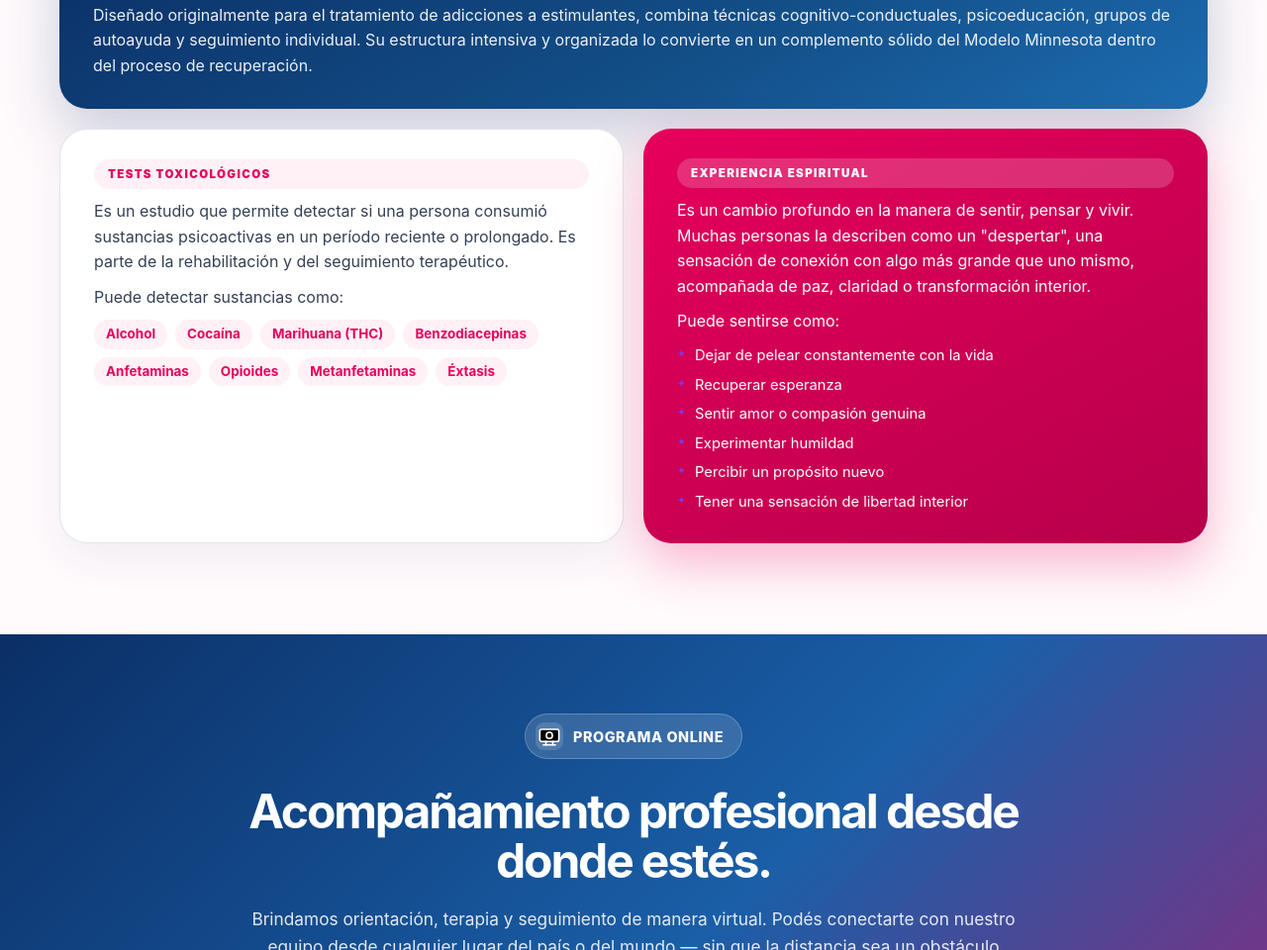
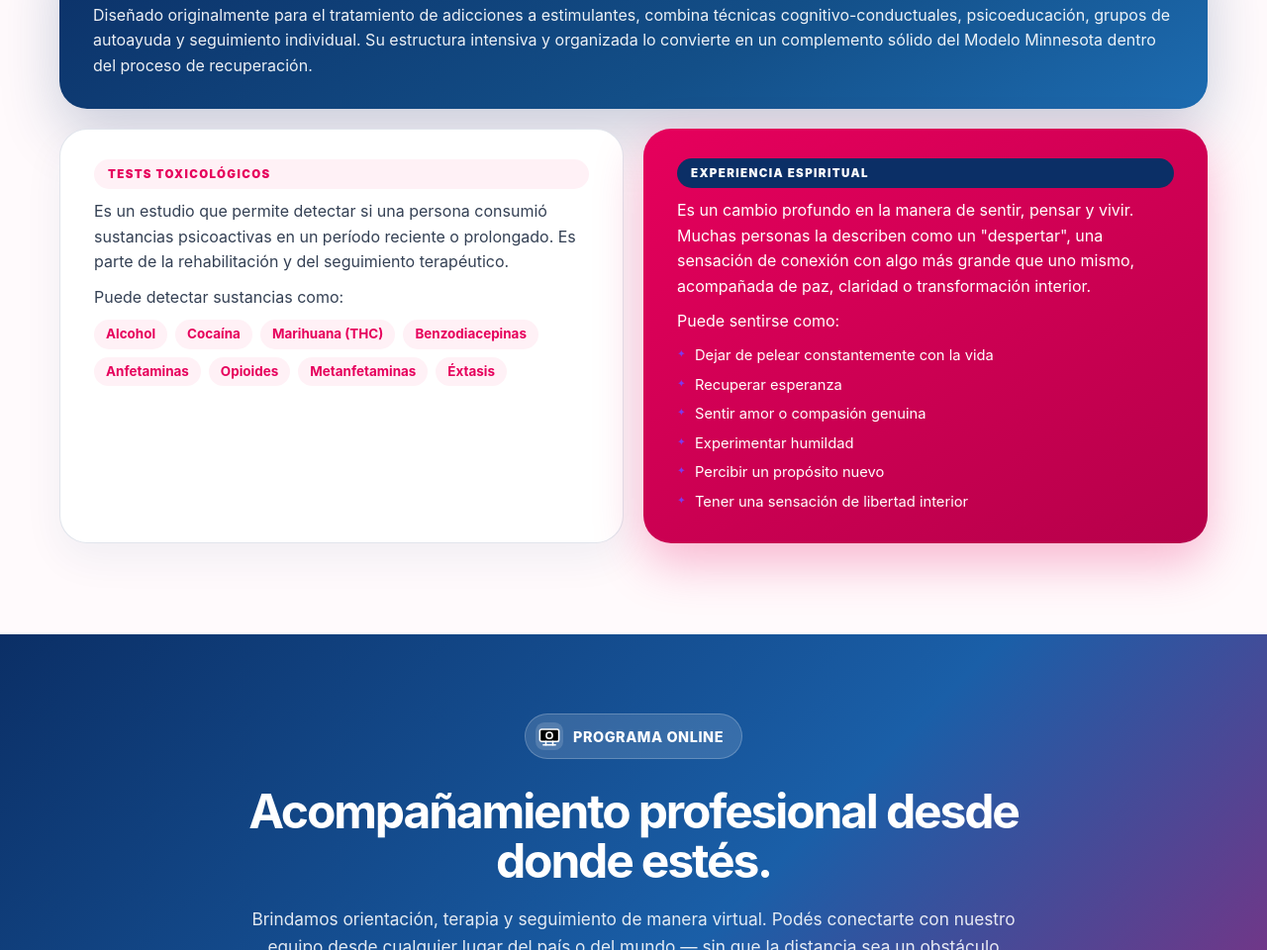
Before and after one commit to markymelaj/senderos, a plain HTML site: page index.html in a window 1280 px wide. Shown: the part 4469-5429 px from the top of the page at 99% size. Drawn offline with Linux system fonts and the light colour scheme.

Commit message:
fix: tag Experiencia Espiritual fondo azul

```diff
--- a/styles.css
+++ b/styles.css
@@ -527,7 +527,7 @@ h3 {
   box-shadow: 0 20px 50px rgba(230,0,92,.28);
 }
 .spiritual-card .framework-tag.spiritual {
-  background: rgba(255,255,255,.18);
+  background: var(--azul);
   color: #fff;
 }
 .spiritual-card p,
```
